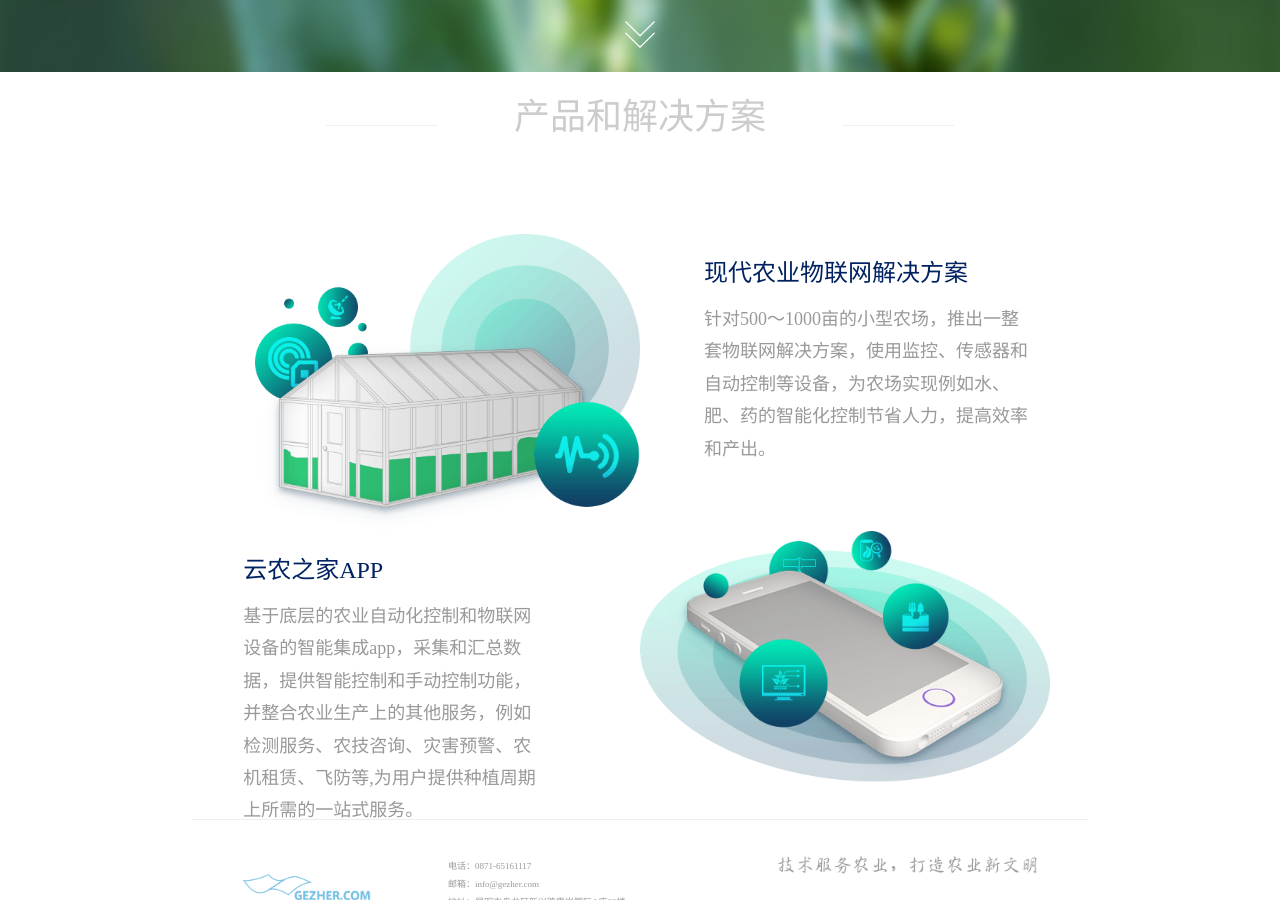
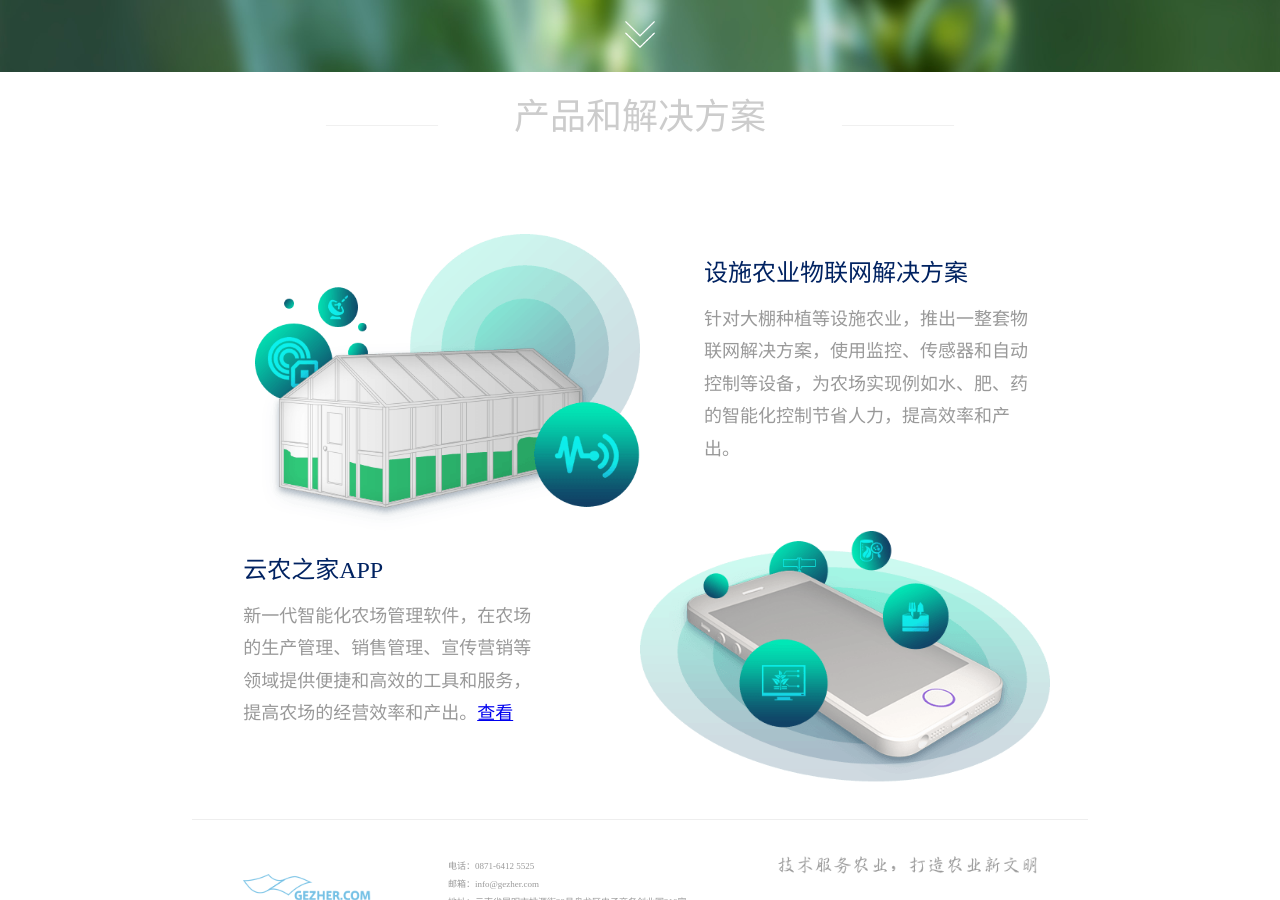
Before and after one commit to Javascript-Ninja/gezher.github.io, a Jekyll site: the page index.html, which Jekyll copies as it is, in a window 1280 px wide and 900 px high, scrolled down 738 px. Built offline with Jekyll 4.4.1, drawn with Linux system fonts in a browser that asks for light colours; some of the changed text lies outside the part shown.

Commit message:
修改描述，增加链接

```diff
--- a/index.html
+++ b/index.html
@@ -37,8 +37,8 @@
       <div class="container">
         <div class="row farm">
           <div class="right">
-            <h3>现代农业物联网解决方案</h3>
-            <p>针对500～1000亩的小型农场，推出一整套物联网解决方案，使用监控、传感器和自动控制等设备，为农场实现例如水、肥、药的智能化控制节省人力，提高效率和产出。</p>
+            <h3>设施农业物联网解决方案</h3>
+            <p>针对大棚种植等设施农业，推出一整套物联网解决方案，使用监控、传感器和自动控制等设备，为农场实现例如水、肥、药的智能化控制节省人力，提高效率和产出。</p>
           </div>
           <div class="left">
             <img src="/images/room-log.png" >
@@ -47,7 +47,7 @@
         <div class="row app">
           <div class="left">
             <h3>云农之家APP</h3>
-            <p>基于底层的农业自动化控制和物联网设备的智能集成app，采集和汇总数据，提供智能控制和手动控制功能，并整合农业生产上的其他服务，例如检测服务、农技咨询、灾害预警、农机租赁、飞防等,为用户提供种植周期上所需的一站式服务。</p>
+            <p>新一代智能化农场管理软件，在农场的生产管理、销售管理、宣传营销等领域提供便捷和高效的工具和服务，提高农场的经营效率和产出。<a href="http://www.yunnongzhijia.com/">查看</a></p>
           </div>
           <div class="right">
             <img src="/images/phone2.png" >
@@ -63,12 +63,12 @@
           </div>
           <div class="right">
             <img src="/images/title-log.png" />
-            <p class="copy-right">Copyright © 2015 Gezher Technology Co.,Ltd. All Rights Reserved.</p>
+            <p class="copy-right">Copyright © 2015-2017 Gezher Technology Co.,Ltd. All Rights Reserved.</p>
           </div>
           <div class="center">
-            <p class="phone-num"><a href="tel://087164235525">电话：0871-65161117</a></p>
+            <p class="phone-num"><a href="tel://087164125525">电话：0871-6412 5525</a></p>
             <p class="mail"><a href="mailto://info@gezher.com">邮箱：info@gezher.com</a></p>
-            <p class="addr"><a href="http://f.amap.com/5EjOO/0B01kRS" target="_blank">地址：昆明市盘龙区新兴路霖岚国际A座29楼</a></p>
+            <p class="addr"><a href="http://ditu.amap.com/place/B0FFGD7ECP" target="_blank">地址：云南省昆明市桃源街39号盘龙区电子商务创业园310室</a></p>
           </div>
         </div>
       </div>
```
Also changed, not shown: other parts of index.html (+1 -1 lines).
